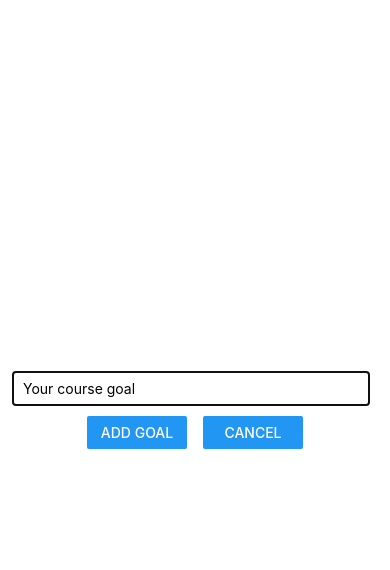
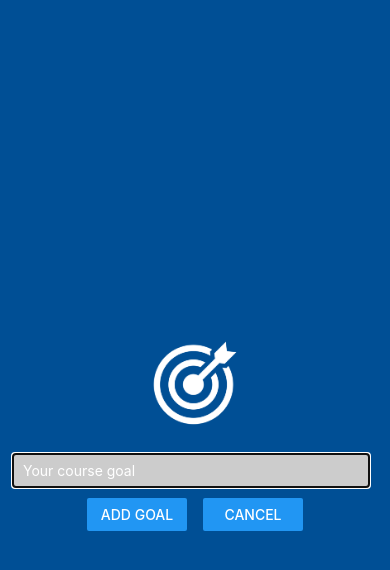
Before and after one commit to KovacFilip/react_native_course, a React Native app in the folder GoalsApp/: screen / in a window 390 px wide. Both pictures are taken after a click on the button "ADD NEW GOAL". Shown: the top 570 px of the page. Built offline with nearby package versions, Linux system fonts and the light colour scheme.

Commit message:
Final touches

```diff
--- a/GoalsApp/App.js
+++ b/GoalsApp/App.js
@@ -60,7 +60,5 @@ const styles = StyleSheet.create({
     },
     goalsContainer: {
         flex: 5,
-        justifyContent: "flex-start",
-        alignItems: "stretch",
     },
 });
--- a/GoalsApp/app.json
+++ b/GoalsApp/app.json
@@ -5,6 +5,7 @@
         "version": "1.0.0",
         "orientation": "portrait",
         "icon": "./assets/icon.png",
+        "backgroundColor": "#004F95",
         "splash": {
             "image": "./assets/splash.png",
             "resizeMode": "contain",
@@ -13,9 +14,7 @@
         "updates": {
             "fallbackToCacheTimeout": 0
         },
-    "assetBundlePatterns": [
-      "**/*"
-    ],
+        "assetBundlePatterns": ["**/*"],
         "ios": {
             "supportsTablet": true
         },
--- a/GoalsApp/components/GoalInput.js
+++ b/GoalsApp/components/GoalInput.js
@@ -1,5 +1,13 @@
+import { StatusBar } from "expo-status-bar";
 import { useState } from "react";
-import { Button, Modal, StyleSheet, TextInput, View } from "react-native";
+import {
+    Button,
+    Image,
+    Modal,
+    StyleSheet,
+    TextInput,
+    View,
+} from "react-native";
 
 export const GoalInput = ({ addGoalHandler, visible, hideModal }) => {
     const [enteredGoalText, setEnteredGoalText] = useState("");
@@ -20,8 +28,14 @@ export const GoalInput = ({ addGoalHandler, visible, hideModal }) => {
     };
 
     return (
+        <>
+            <StatusBar style="light" />
             <Modal visible={visible} animationType="slide">
                 <View style={styles.inputContainer}>
+                    <Image
+                        source={require("../assets/images/goal.png")}
+                        style={styles.image}
+                    />
                     <TextInput
                         style={styles.textInput}
                         placeholder="Your course goal"
@@ -38,6 +52,7 @@ export const GoalInput = ({ addGoalHandler, visible, hideModal }) => {
                     </View>
                 </View>
             </Modal>
+        </>
     );
 };
 
@@ -46,14 +61,14 @@ const styles = StyleSheet.create({
         flex: 1,
         justifyContent: "center",
         alignItems: "center",
-        marginBottom: 24,
-        borderBottomWidth: 1,
-        borderBottomColor: "#ccc",
         padding: 16,
+        backgroundColor: "#004F95",
     },
     textInput: {
         borderWidth: 1,
         borderColor: "#ccc",
+        backgroundColor: "#ccc",
+        color: "#fff",
         width: "100%",
         marginRight: 8,
         height: 35,
@@ -67,4 +82,9 @@ const styles = StyleSheet.create({
         width: 100,
         marginHorizontal: 8,
     },
+    image: {
+        width: 100,
+        height: 100,
+        margin: 20,
+    },
 });
```
Also changed, not shown: GoalsApp/assets/images/goal.png (added). Lines whose indentation alone changed are shown as unchanged.
